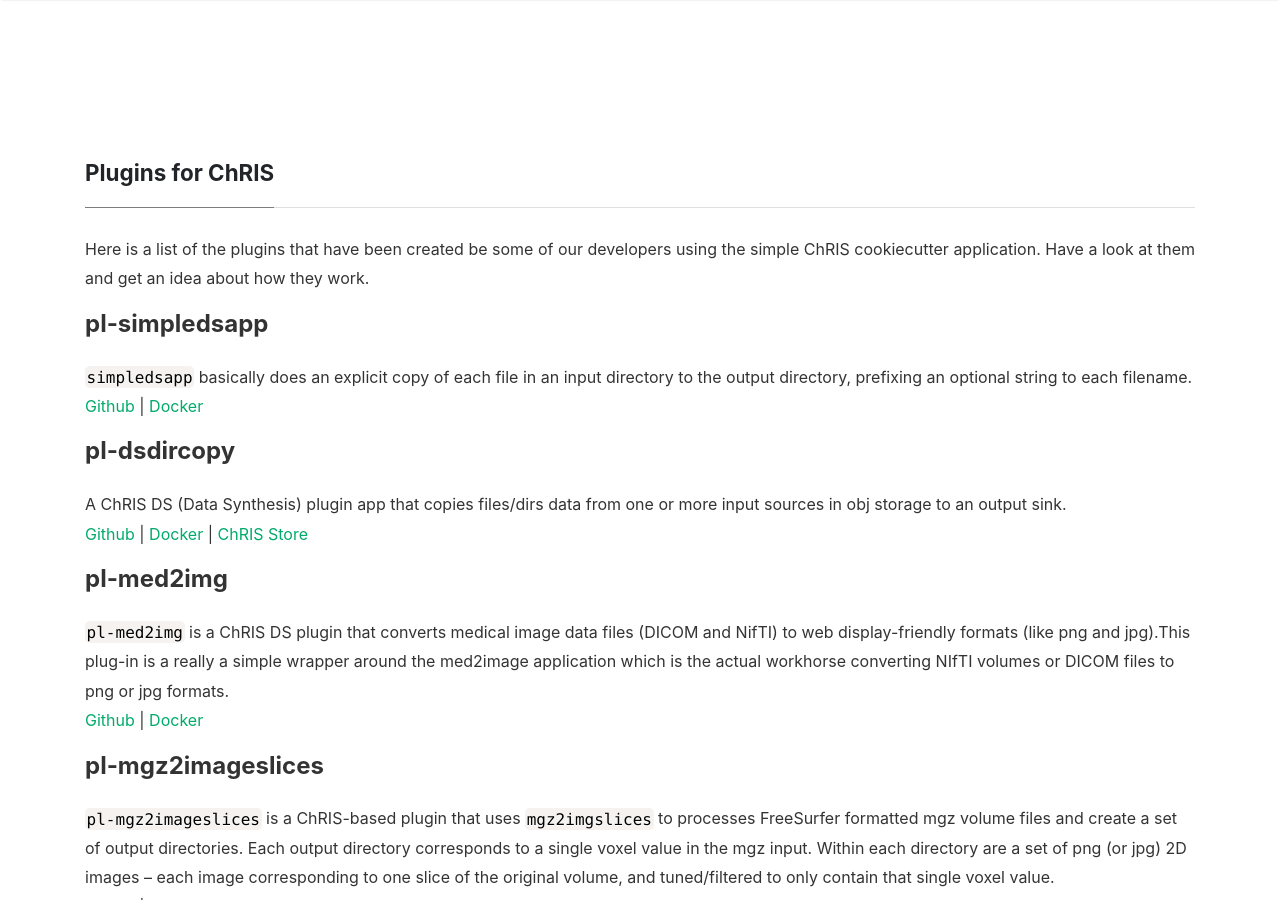
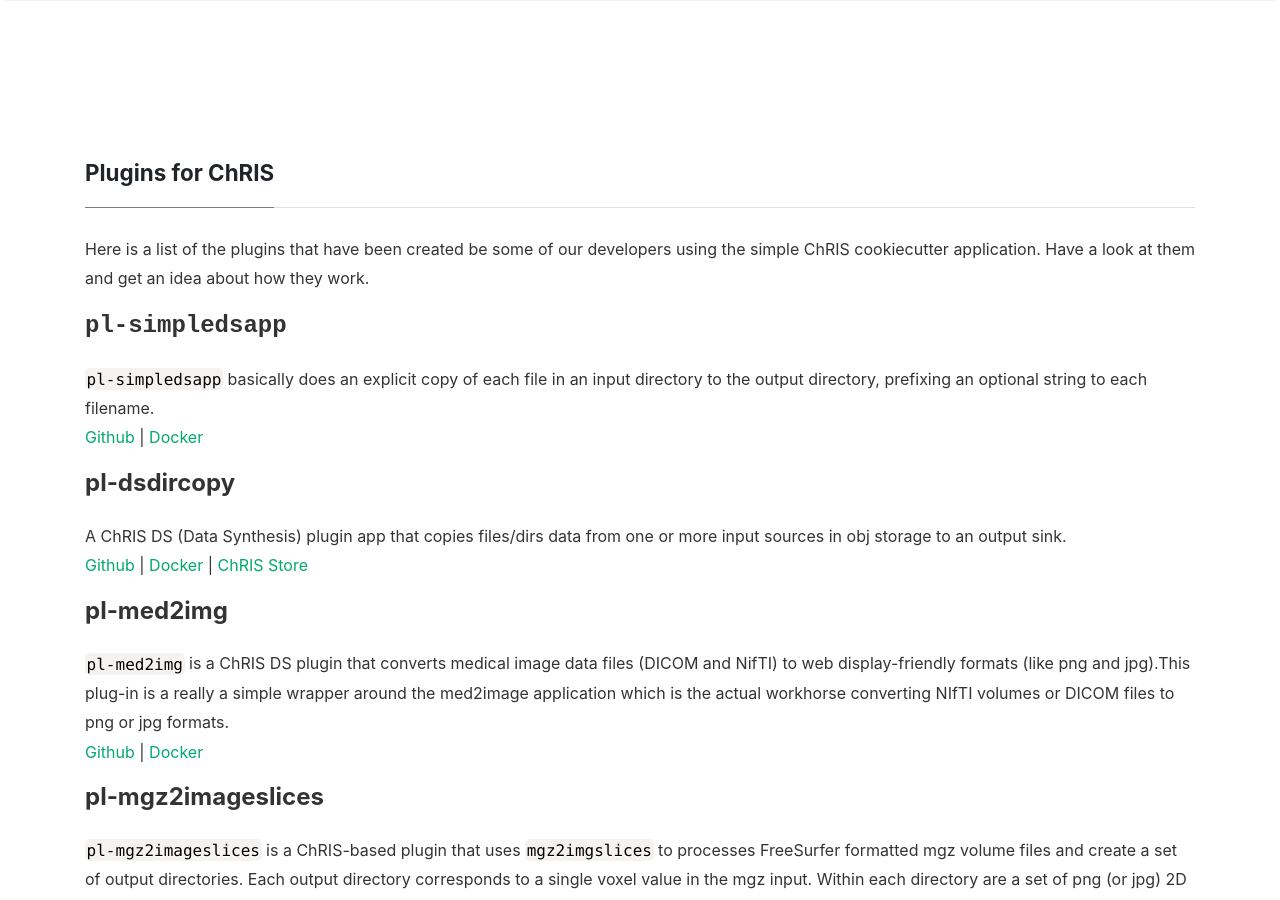
Before and after one commit to FNNDSC/website-old, a Jekyll site: the page built from _pages/plugins.md, in a window 1280 px wide and 900 px high. Built offline with Jekyll 4.4.1, drawn with Linux system fonts in a browser that asks for light colours; nearby versions of some CDN libraries; some web fonts are replaced; a style sheet for code colours, icons or effects is not loaded.

Commit message:
Page needs massive language and style edits

```diff
--- a/_pages/plugins.md
+++ b/_pages/plugins.md
@@ -7,8 +7,8 @@
 Here is a list of the plugins that have been created be some of our developers using the simple ChRIS cookiecutter application.
 Have a look at them and get an idea about how they work.
 
-<h4>pl-simpledsapp</h4>
-`simpledsapp` basically does an explicit copy of each file in an input directory to the output directory, prefixing an optional string to each filename.<br>
+<h4><tt>pl-simpledsapp</tt></h4>
+`pl-simpledsapp` basically does an explicit copy of each file in an input directory to the output directory, prefixing an optional string to each filename.<br>
 <a href="https://github.com/FNNDSC/pl-simpledsapp">Github</a> | <a href="https://hub.docker.com/repository/docker/fnndsc/pl-simpledsapp">Docker</a>
 
 <h4>pl-dsdircopy</h4>
```
